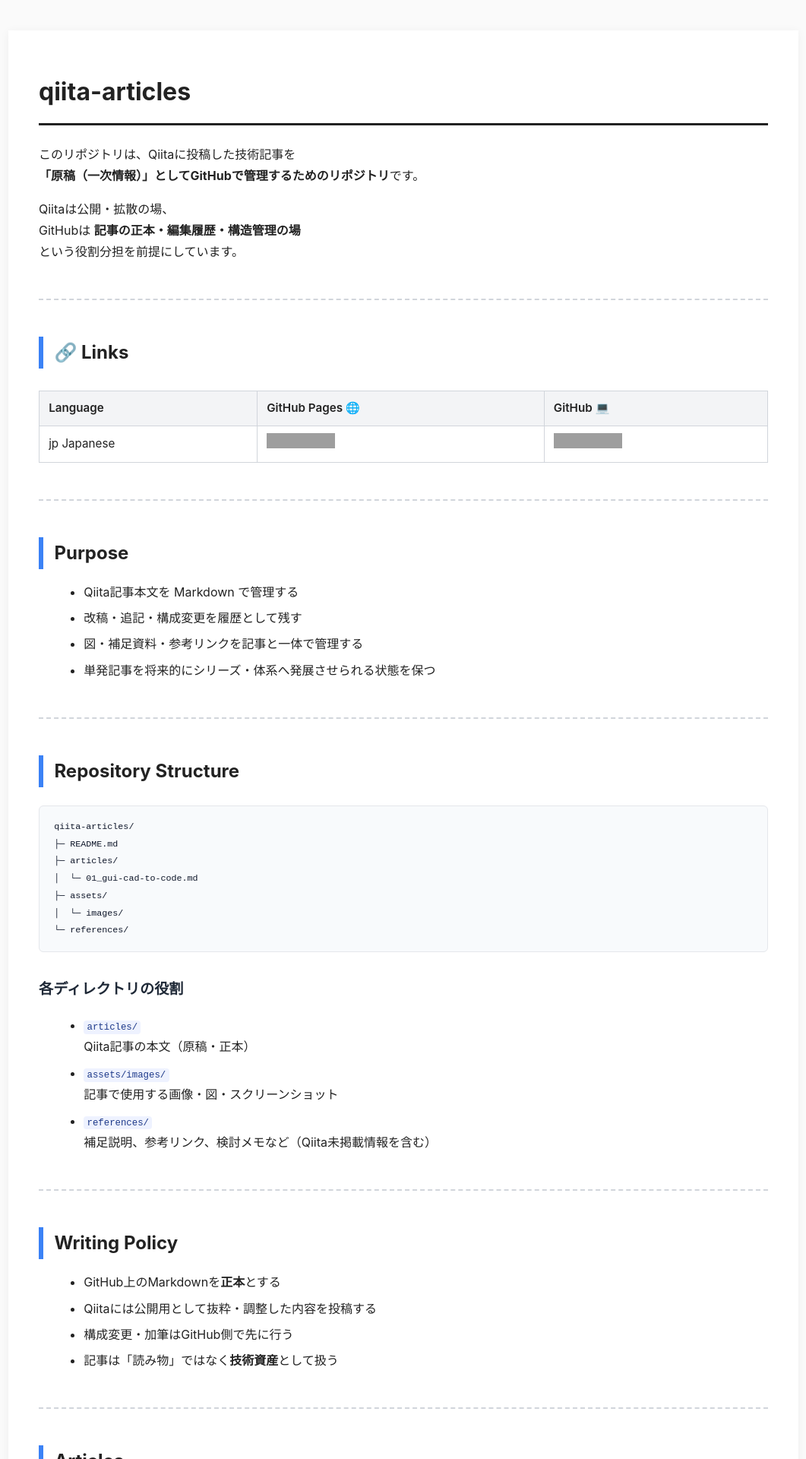
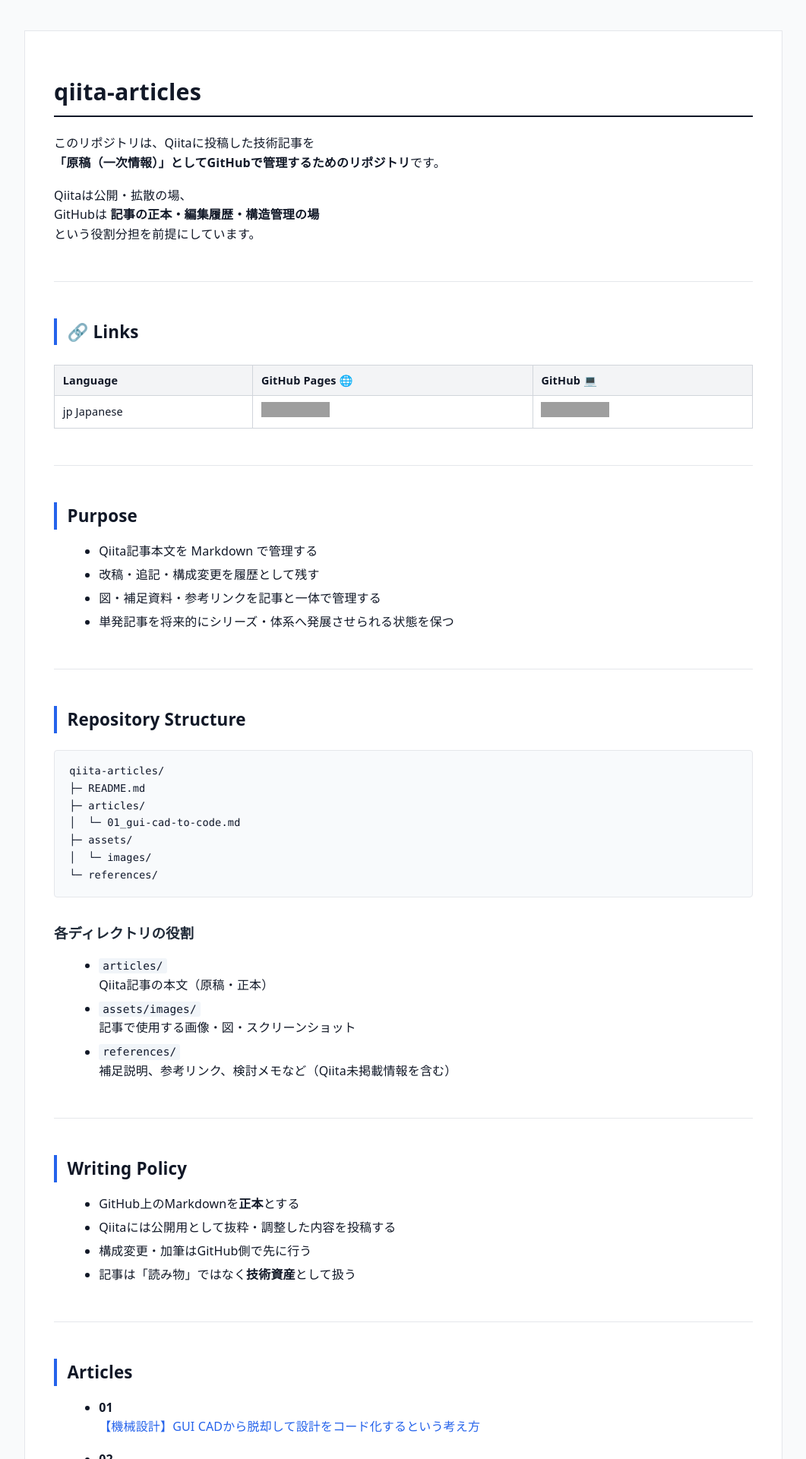
Before and after one commit to Samizo-AITL/qiita-articles, a Jekyll site: the page built from index.md, in a window 1280 px wide. Shown: the top 1920 px of the page at 76% size, without its empty margins (109-1170 px from the left). Built offline with Jekyll 4.4.1, drawn with Linux system fonts in a browser that asks for light colours; grey boxes are pictures that could not be loaded.

Commit message:
Update style.css

```diff
--- a/assets/css/style.css
+++ b/assets/css/style.css
@@ -1,45 +1,57 @@
 /* =====================================================
-   Base
+   Base (Technical / Minimal)
 ===================================================== */
 body {
-  font-family: -apple-system, BlinkMacSystemFont, "Segoe UI",
-               "Hiragino Kaku Gothic ProN", "Noto Sans JP", sans-serif;
-  line-height: 1.75;
-  color: #222;
-  background: #fafafa;
+  font-family: system-ui, -apple-system, BlinkMacSystemFont,
+               "Segoe UI", Inter, Roboto, "Helvetica Neue",
+               Arial, sans-serif;
+  line-height: 1.6;
+  letter-spacing: 0.01em;
+  color: #111827;
+  background: #f9fafb;
 }
 
 main {
-  max-width: 960px;
+  max-width: 920px;
   margin: 2.5rem auto;
-  padding: 2rem 2.5rem;
-  background: #fff;
-  box-shadow: 0 2px 12px rgba(0, 0, 0, 0.05);
+  padding: 2.2rem 2.4rem;
+  background: #ffffff;
+  border: 1px solid #e5e7eb;
 }
 
 /* =====================================================
-   Headings
+   Headings (Structure-first)
 ===================================================== */
 h1 {
-  font-size: 2rem;
-  border-bottom: 3px solid #222;
-  padding-bottom: 0.4em;
-  margin-bottom: 1.5rem;
+  font-size: 1.9rem;
+  font-weight: 700;
+  margin-bottom: 1.4rem;
+  padding-bottom: 0.4rem;
+  border-bottom: 2px solid #111827;
 }
 
 h2 {
-  font-size: 1.5rem;
-  border-left: 6px solid #3b82f6;
-  padding-left: 0.6em;
+  font-size: 1.4rem;
+  font-weight: 600;
   margin-top: 3rem;
   margin-bottom: 1rem;
+  padding-left: 0.6em;
+  border-left: 4px solid #2563eb;
 }
 
 h3 {
-  font-size: 1.2rem;
+  font-size: 1.15rem;
+  font-weight: 600;
   margin-top: 2rem;
   margin-bottom: 0.6rem;
   color: #1f2937;
+}
+
+/* =====================================================
+   Paragraph
+===================================================== */
+p {
+  margin: 0.8rem 0 1.1rem 0;
 }
 
 /* =====================================================
@@ -55,62 +67,63 @@
 }
 
 /* =====================================================
-   Horizontal Rule (Section Divider)
+   Horizontal Rule
 ===================================================== */
 hr {
   border: none;
-  border-top: 2px dashed #d1d5db;
+  border-top: 1px solid #e5e7eb;
   margin: 3rem 0;
 }
 
 /* =====================================================
-   Tables
+   Tables (Spec-like)
 ===================================================== */
 table {
   border-collapse: collapse;
-  margin: 1.8rem 0;
+  margin: 1.6rem 0;
   width: 100%;
-  font-size: 0.95rem;
+  font-size: 0.9rem;
 }
 
 th,
 td {
   border: 1px solid #d1d5db;
-  padding: 0.6em 0.8em;
+  padding: 0.55em 0.75em;
 }
 
 th {
   background: #f3f4f6;
+  font-weight: 600;
   text-align: left;
-  font-weight: 600;
 }
 
 /* =====================================================
-   Code (Qiita寄り・可読性重視)
+   Code (Readable / Engineering)
 ===================================================== */
 code {
-  background: #eef2ff;
-  color: #1e3a8a;
+  background: #f1f5f9;
+  color: #0f172a;
   padding: 0.15em 0.35em;
-  border-radius: 4px;
-  font-size: 0.95em;
+  border-radius: 3px;
+  font-size: 0.9em;
+  font-family: ui-monospace, SFMono-Regular, Menlo, Consolas,
+               "Liberation Mono", monospace;
 }
 
 pre {
-  background: #f8fafc;          /* 明るい背景 */
-  color: #0f172a;               /* 読める文字色 */
+  background: #f8fafc;
+  color: #0f172a;
   padding: 1rem 1.2rem;
-  border-radius: 6px;
+  border-radius: 4px;
   border: 1px solid #e5e7eb;
   overflow-x: auto;
-  margin: 1.5rem 0;
+  margin: 1.4rem 0;
 }
 
 pre code {
   background: none;
-  color: inherit;
   padding: 0;
-  font-size: 0.9em;
+  font-size: 0.85em;
 }
 
 /* =====================================================
@@ -122,24 +135,25 @@
 }
 
 li {
-  margin: 0.4rem 0;
+  margin: 0.35rem 0;
 }
 
 /* =====================================================
-   Blockquote
+   Blockquote (Note / Memo)
 ===================================================== */
 blockquote {
-  border-left: 4px solid #93c5fd;
+  border-left: 3px solid #c7d2fe;
   background: #f8fafc;
-  padding: 0.8rem 1rem;
-  margin: 1.5rem 0;
+  padding: 0.7rem 1rem;
+  margin: 1.4rem 0;
   color: #374151;
+  font-size: 0.95rem;
 }
 
 /* =====================================================
    Mermaid
 ===================================================== */
 .mermaid {
-  margin: 2.5rem 0;
+  margin: 2.2rem 0;
   text-align: center;
 }
```
